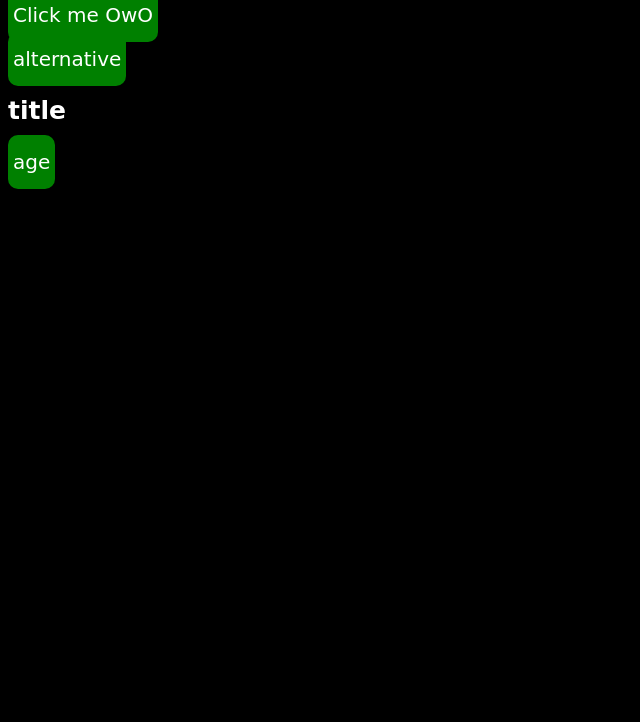
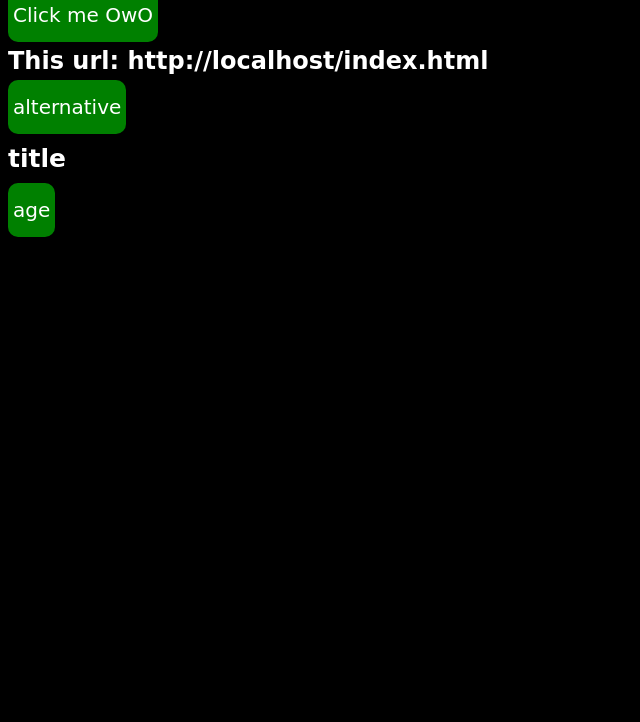
Before and after one commit to magicaltuwu/magicaltuwu.github.io, a plain HTML site: page index.html in a window 1280 px wide. Shown: the part 78-800 px from the top of the page, without its empty margins (0-640 px from the left). Drawn offline with Linux system fonts and the light colour scheme.

Commit message:
if you dont work im finna send yo goofy ahh to the moon

```diff
--- a/index.html
+++ b/index.html
@@ -18,7 +18,7 @@
 
   <script>
 
-// hi
+    document.getElementById("legit").innerHTML = "This url: " + loll;
 
   </script>
 
```
